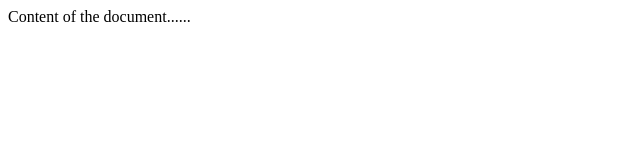
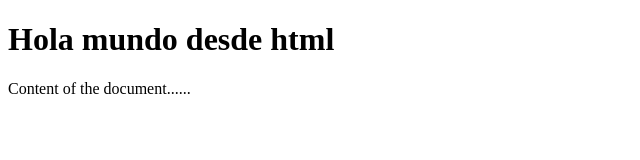
Before and after one commit to LandinGabriel13/Tutorial, a plain HTML site: page index.html in a window 1280 px wide. Shown: the whole page, without its empty margins (0-640 px from the left). Drawn offline with Linux system fonts and the light colour scheme.

Commit message:
Agregamos el Hola mundo desde html

```diff
--- a/index.html
+++ b/index.html
@@ -4,7 +4,9 @@
 <meta charset="UTF-8">
 <title>Title of the document</title>
 </head>
-
+<h1>
+ Hola mundo desde html
+</h1>
 <body>
 Content of the document......
 
```
